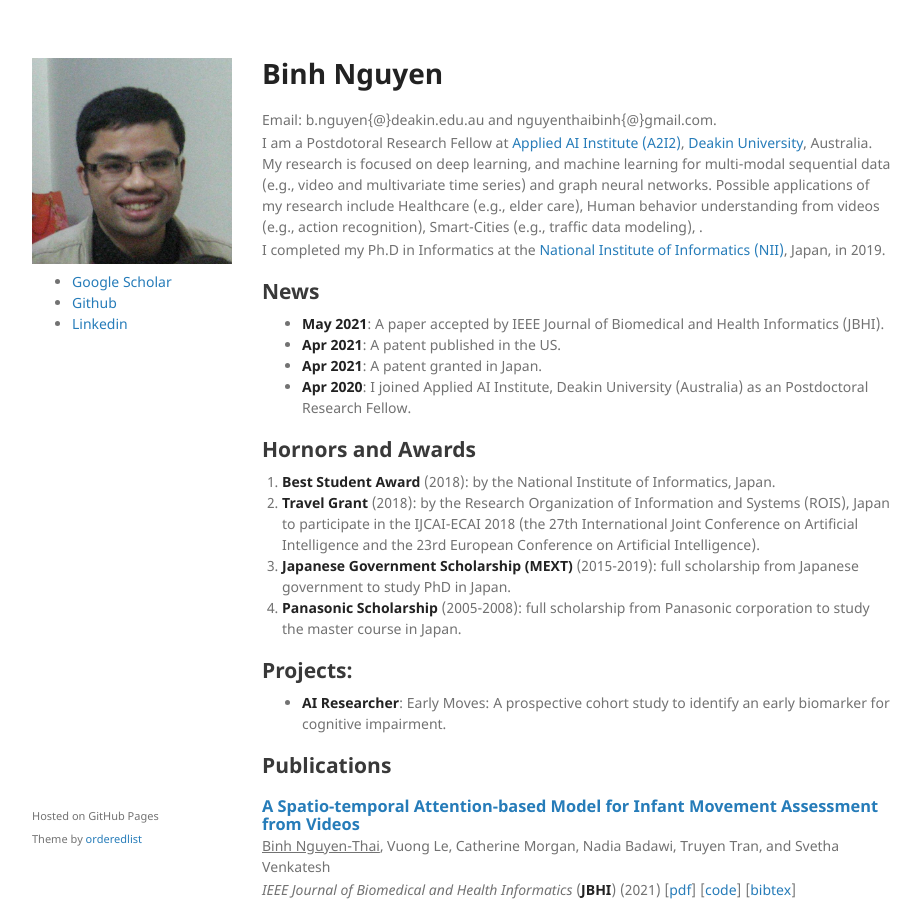
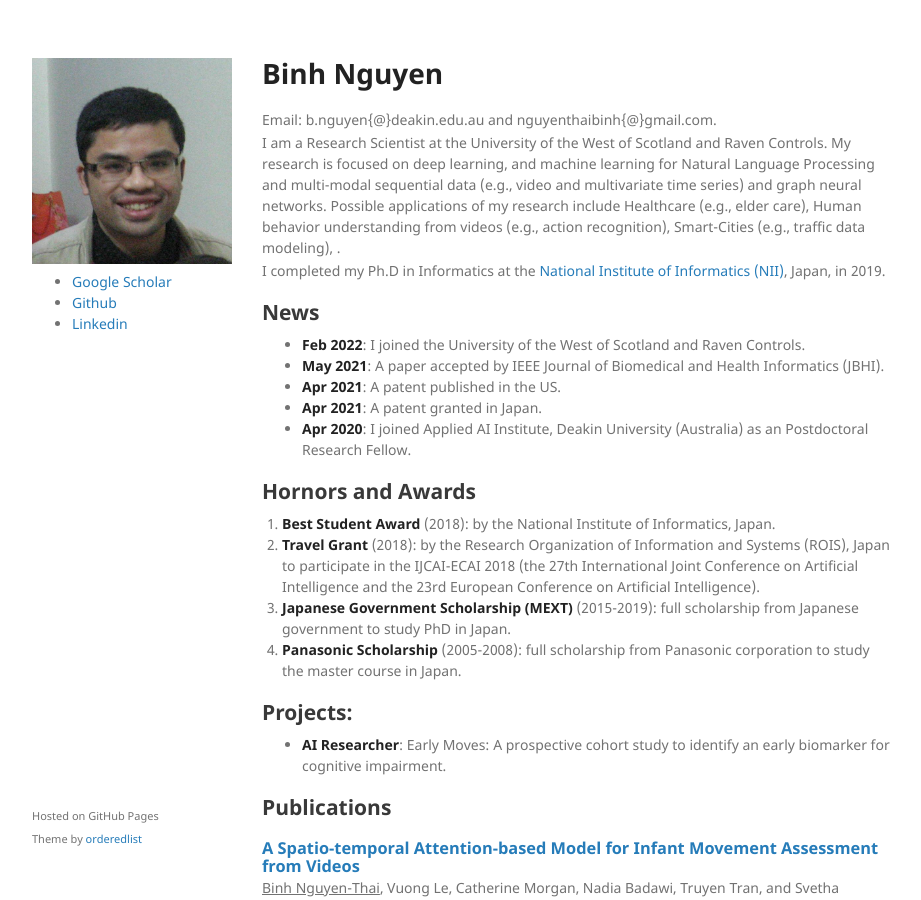
Before and after one commit to nguyenthaibinh/nguyenthaibinh.github.io, a Jekyll site: the page built from index.md, in a window 1280 px wide and 900 px high. Shown: the whole window, without its empty margins (178-1099 px from the left). Built offline with Jekyll 4.4.1, drawn with Linux system fonts in a browser that asks for light colours; the repository's description, which GitHub fills in, is left out; our own code applies the rules of GitHub Pages for plain Markdown files.

Commit message:
updated job

```diff
--- a/index.md
+++ b/index.md
@@ -4,11 +4,12 @@ layout: default
 # Binh Nguyen
 Email: b.nguyen{@}deakin.edu.au and nguyenthaibinh{@}gmail.com.
 
-I am a Postdotoral Research Fellow at <a href="https://a2i2.deakin.edu.au">Applied AI Institute (A2I2)</a>, <a href="https://www.deakin.edu.au">Deakin University</a>, Australia. My research is focused on deep learning, and machine learning for multi-modal sequential data (e.g., video and multivariate time series) and graph neural networks. Possible applications of my research include Healthcare (e.g., elder care), Human behavior understanding from videos (e.g., action recognition), Smart-Cities (e.g., traffic data modeling), .
+I am a Research Scientist at the University of the West of Scotland and Raven Controls. My research is focused on deep learning, and machine learning for Natural Language Processing and multi-modal sequential data (e.g., video and multivariate time series) and graph neural networks. Possible applications of my research include Healthcare (e.g., elder care), Human behavior understanding from videos (e.g., action recognition), Smart-Cities (e.g., traffic data modeling), .
 
 I completed my Ph.D in Informatics at the <a href="http://www.nii.ac.jp/graduate/en/">National Institute of Informatics (NII)</a>, Japan, in 2019.
 
 ## News
+- **Feb 2022**: I joined the University of the West of Scotland and Raven Controls.
 - **May 2021**: A paper accepted by IEEE Journal of Biomedical and Health Informatics (JBHI).
 - **Apr 2021**: A patent published in the US.
 - **Apr 2021**: A patent granted in Japan.
```
